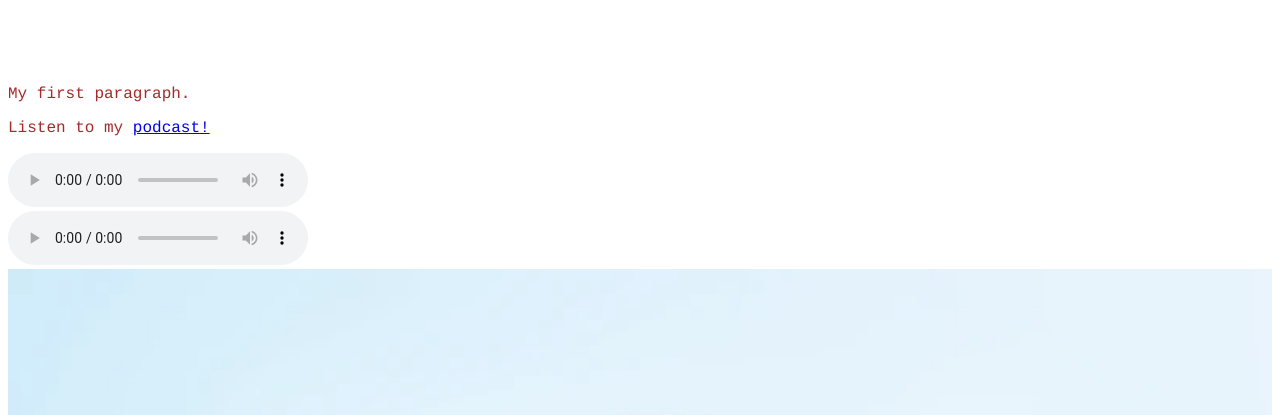
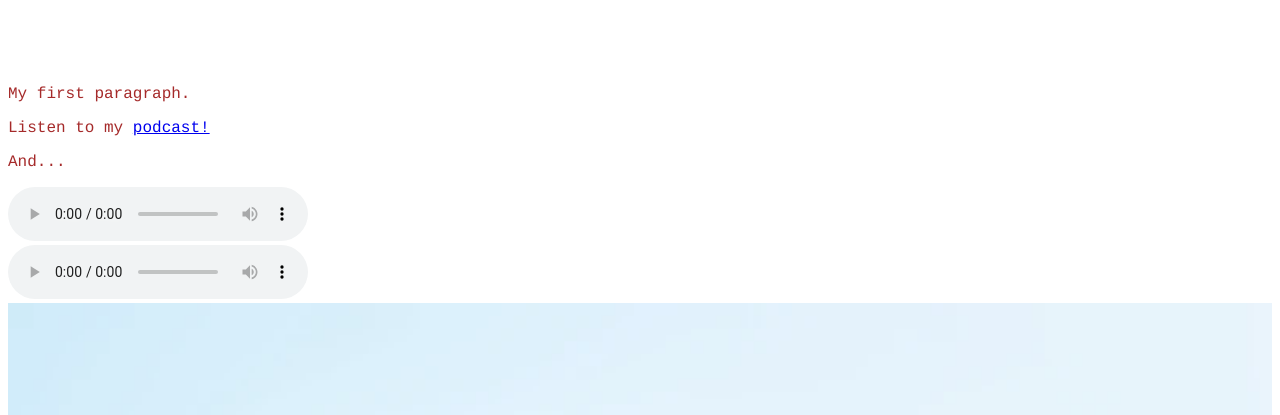
Before and after one commit to emorelli2020/technology-class, a plain HTML site: page index.html in a window 1280 px wide. Shown: the part 313-728 px from the top of the page. Drawn offline with Linux system fonts and the light colour scheme.

Commit message:
Update index.html

```diff
--- a/index.html
+++ b/index.html
@@ -12,6 +12,9 @@
     <h1>My First Heading</h1>
     <p>My first paragraph.</p>
     <p>Listen to my <a href="podcast.html">podcast!</a></p>
+
+    <p> And... <a href="studio.html"></a></p>
+
 
     <div>
       <audio controls>
```
